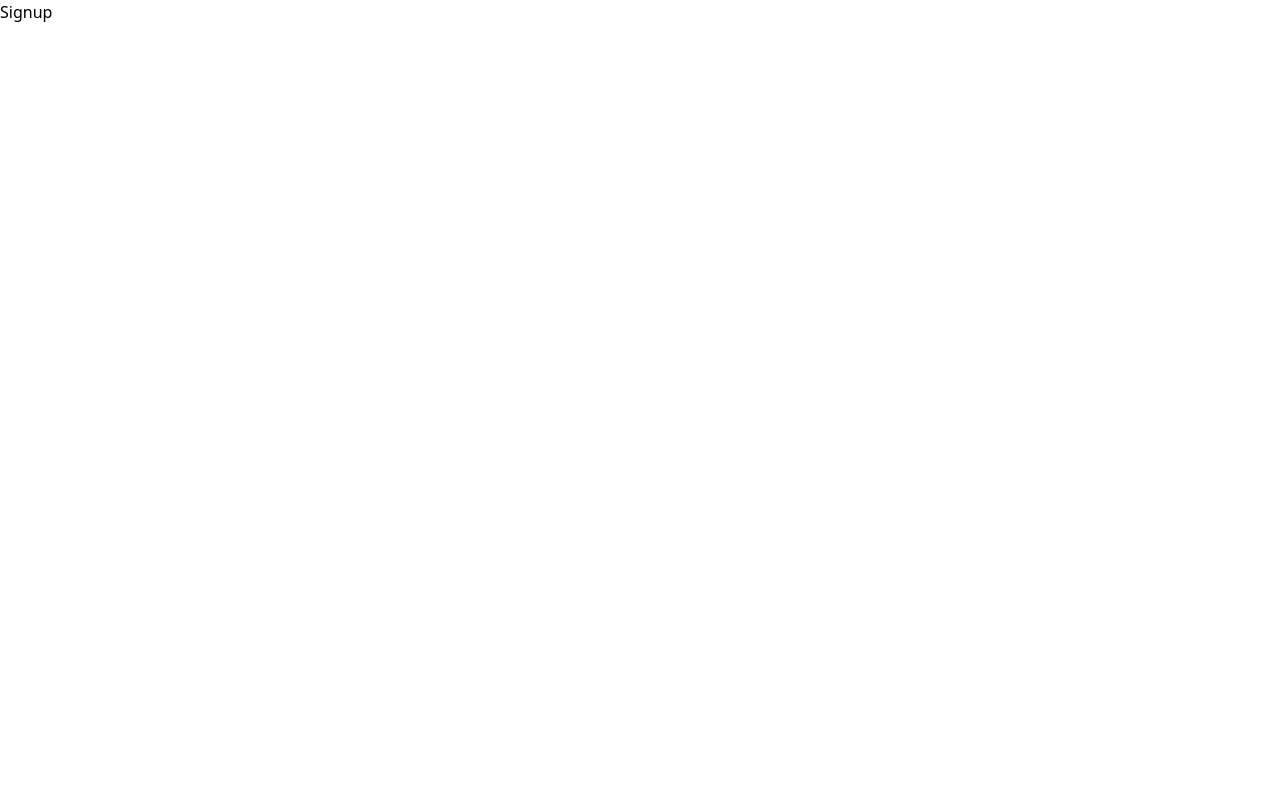
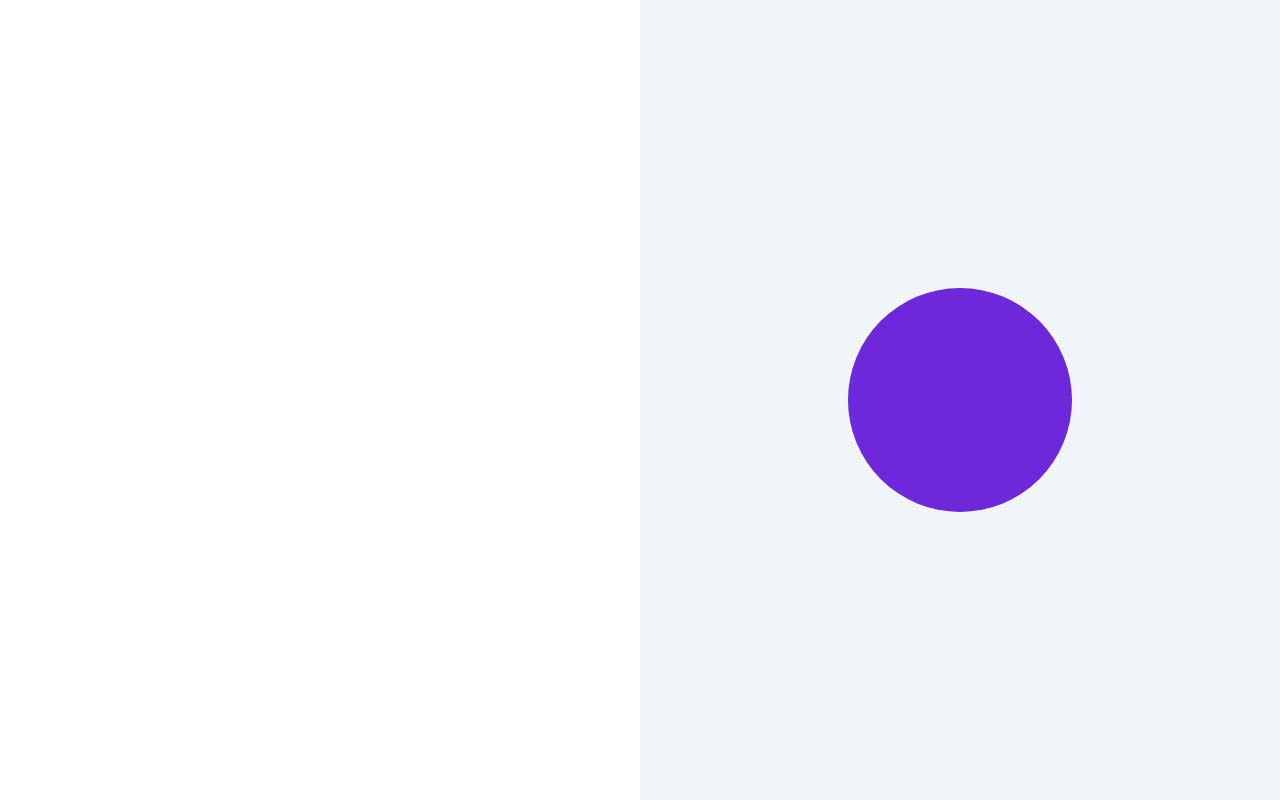
Before and after one commit to shubham19971997/pickbook, a React (Create React App) app in the folder pickbook/: page /signup in a window 1280 px wide. Built offline with nearby package versions, Linux system fonts and the light colour scheme.

Commit message:
building signup page

```diff
--- a/pickbook/src/components/Signup.js
+++ b/pickbook/src/components/Signup.js
@@ -2,7 +2,16 @@ import React from 'react'
 
 const Signup = () => {
   return (
-    <div>Signup</div>
+    <div className='flex'>
+      <div className='w-screen'>
+
+      </div>
+      <div className='w-screen h-screen bg-slate-100 hover:blur-2xl ease-out duration-200 flex justify-center items-center' >
+          <div className='w-56 h-56 rounded-full bg-violet-700'>
+
+          </div>
+      </div>
+    </div>
   )
 }
 
```
Also changed, not shown: pickbook/images/logo.png (added).
